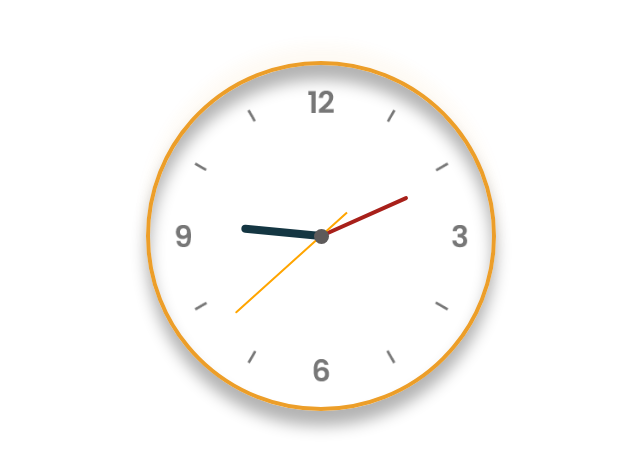
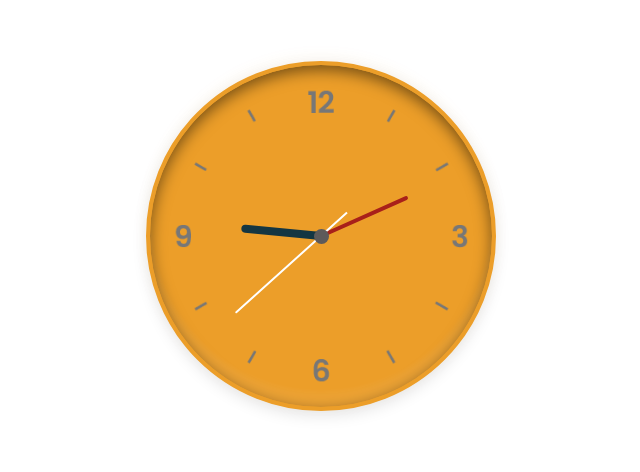
Before and after one commit to NjokiKimani/Clock-Neumorphic, a plain HTML site: page index.html in a window 1280 px wide. Shown: the part 164-636 px from the top of the page, without its empty margins (319-959 px from the left). Drawn offline with Linux system fonts and the light colour scheme.

Commit message:
Adjusted box shadow opacity

```diff
--- a/style.css
+++ b/style.css
@@ -16,14 +16,15 @@ body {
   background: url(image/clock.png);
   background-size: cover;
   border: 4px solid #EC9E29;
+  background-color: #EC9E29;
   border-radius: 50%;
   display: flex;
   justify-content: center;
   align-items: center;
-  box-shadow: 0 -15px 15px rgba(236, 158, 41, 0.05),
-  inset 0 -15px 15px rgba(255, 255, 255, 0.05),
-  0 15px 15px rgba(0, 0, 0, 0.3),
-  inset 0 15px 15px rgba(0, 0, 0, 0.3)
+  box-shadow: 0 -5px 15px rgba(236, 158, 41, 0.05),
+  inset 0 -15px 5px rgba(255, 255, 255, 0.05),
+  0 5px 15px rgba(0, 0, 0, 0.1),
+  inset 0 5px 15px rgba(0, 0, 0, 0.5)
 
 }
 .clock::before {
@@ -86,7 +87,7 @@ body {
   position: absolute;
   width: 2px;
   height: 150px;
-  background: orange;
+  background:#ffffff;
   z-index: 12;
   border-radius: 6px 6px 0 0;
 }
```
